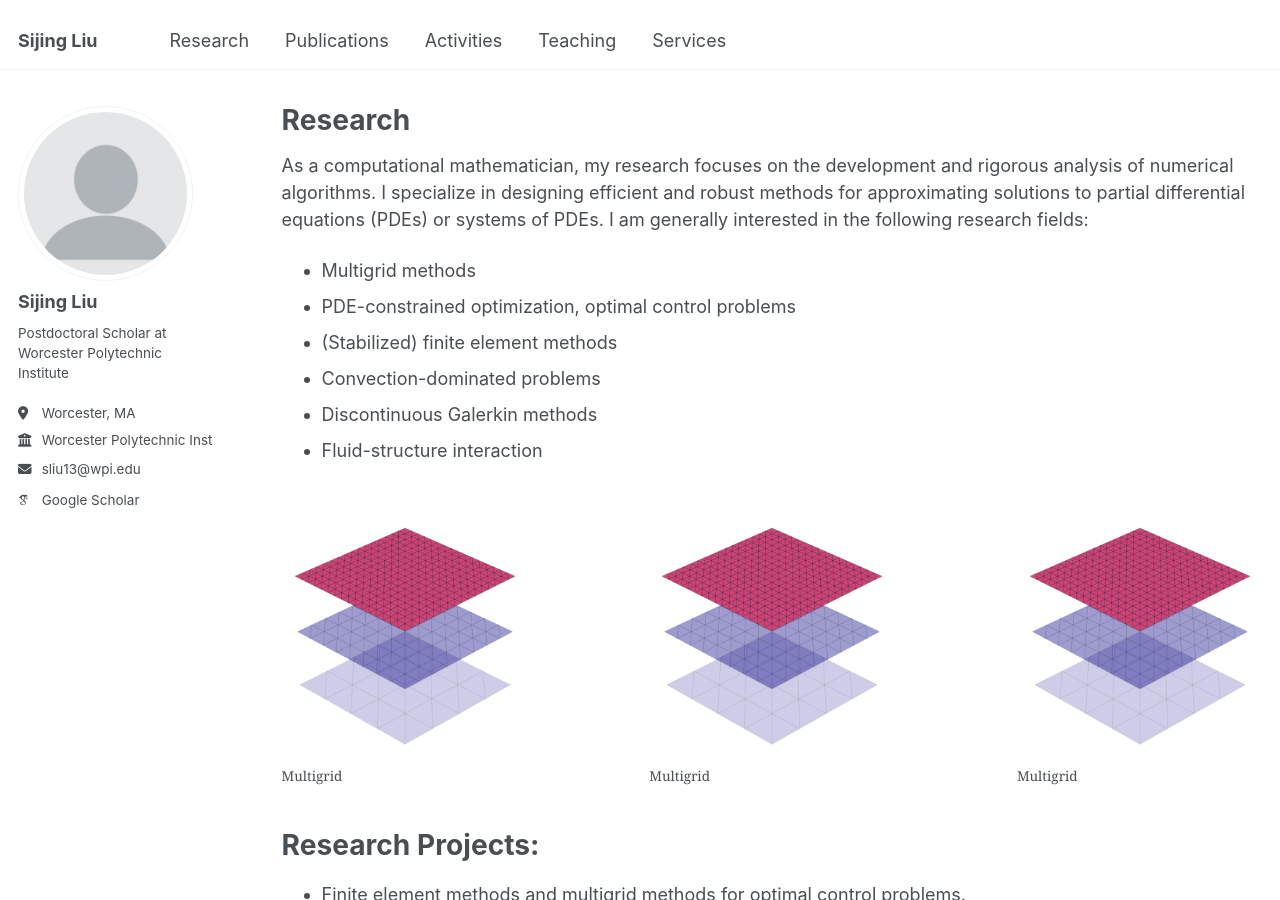
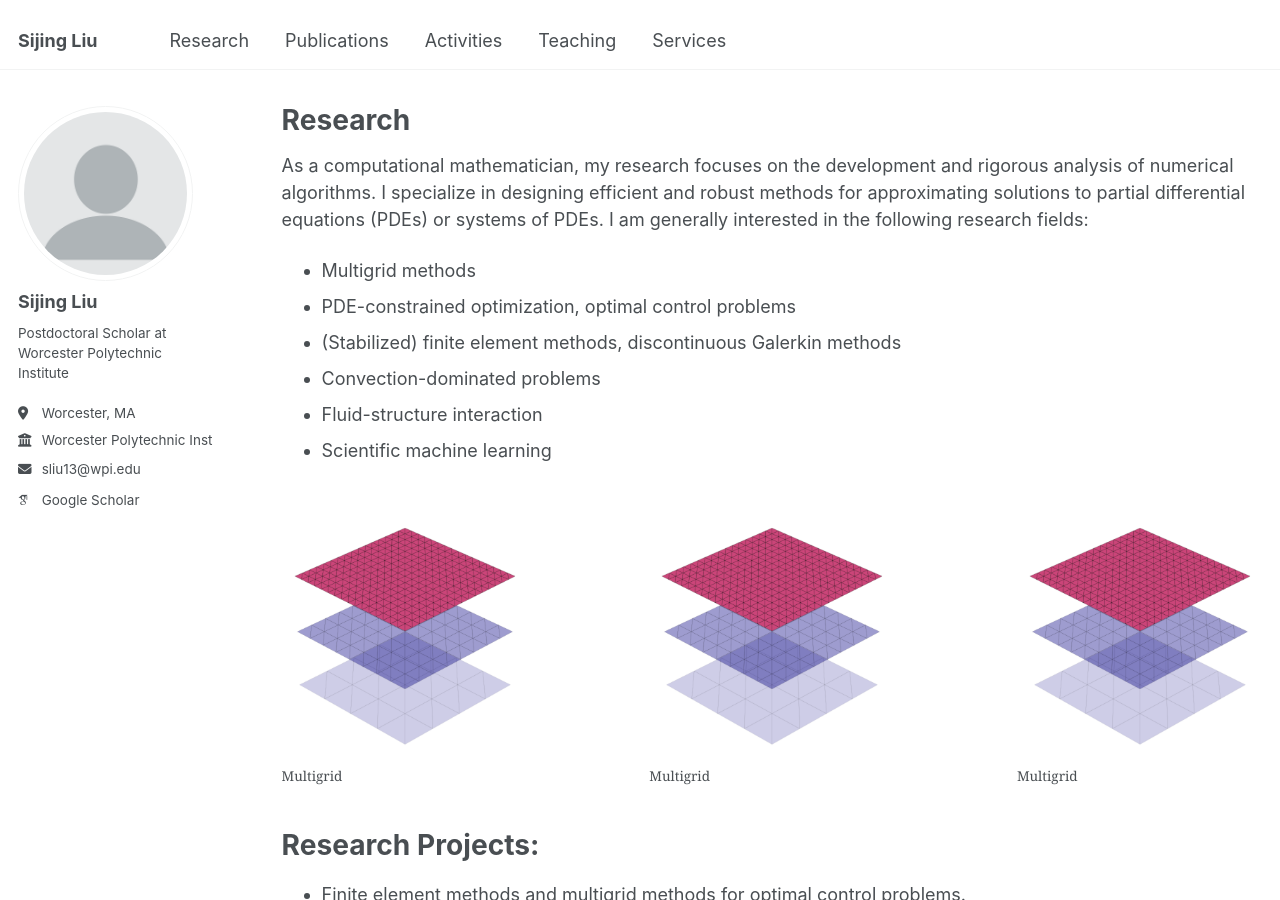
Before and after one commit to sijingliu/sijingliu.github.io, a Jekyll site: the page built from _pages/research.md, in a window 1280 px wide and 900 px high. Built offline with Jekyll 4.4.1, drawn with Linux system fonts in a browser that asks for light colours; some web fonts are replaced.

Commit message:
homepage17

```diff
--- a/_pages/research.md
+++ b/_pages/research.md
@@ -13,10 +13,10 @@ As a computational mathematician, my research focuses on the development and rig
 
 * Multigrid methods
 * PDE-constrained optimization, optimal control problems
-* (Stabilized) finite element methods
+* (Stabilized) finite element methods, discontinuous Galerkin methods
 * Convection-dominated problems
-* Discontinuous Galerkin methods
 * Fluid-structure interaction
+* Scientific machine learning
 
 <div style="display: flex; justify-content: space-between;">
   <figure style="width: 25%; text-align: center;">
```
Also changed, not shown: 1 other file.
